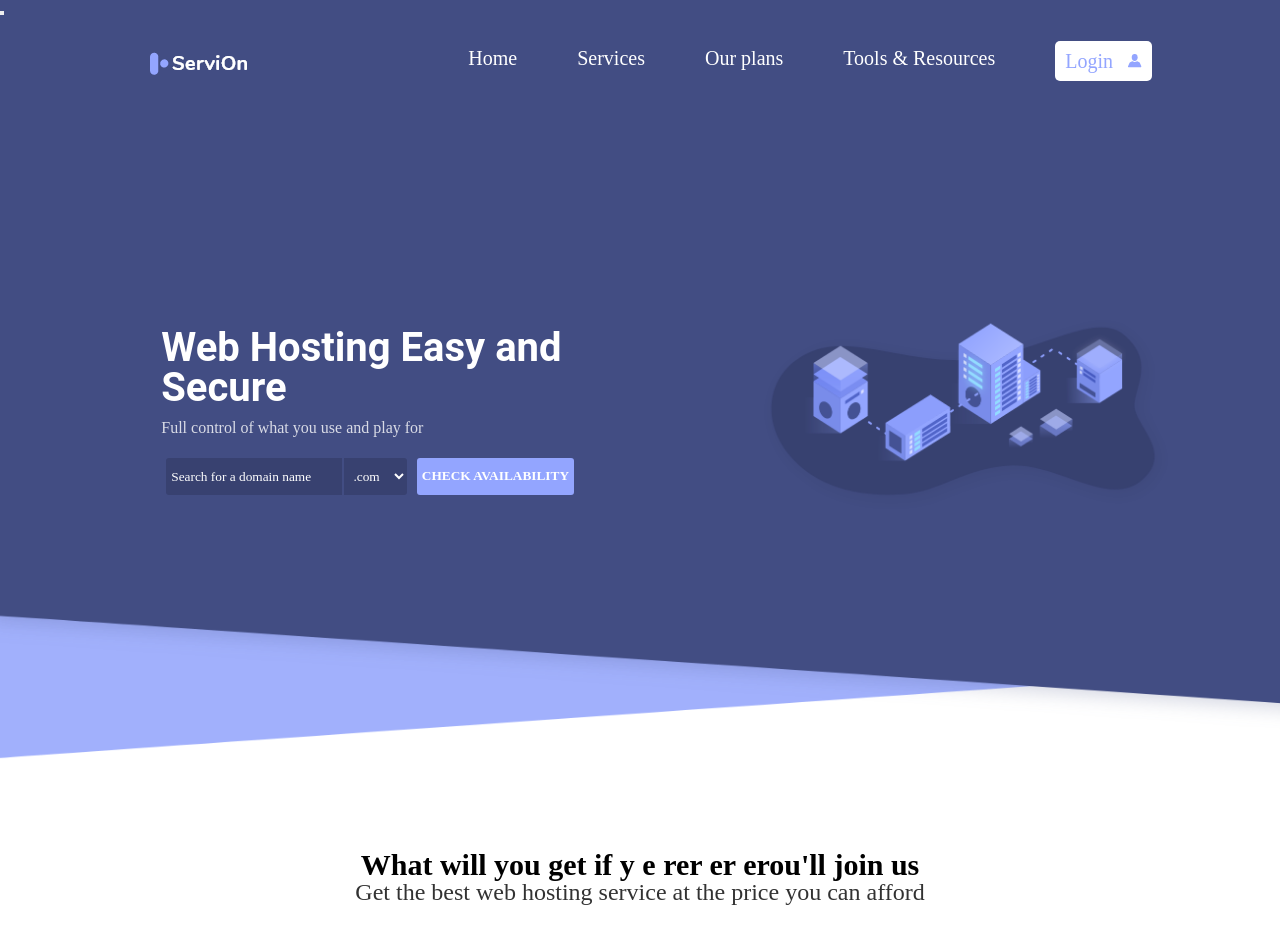
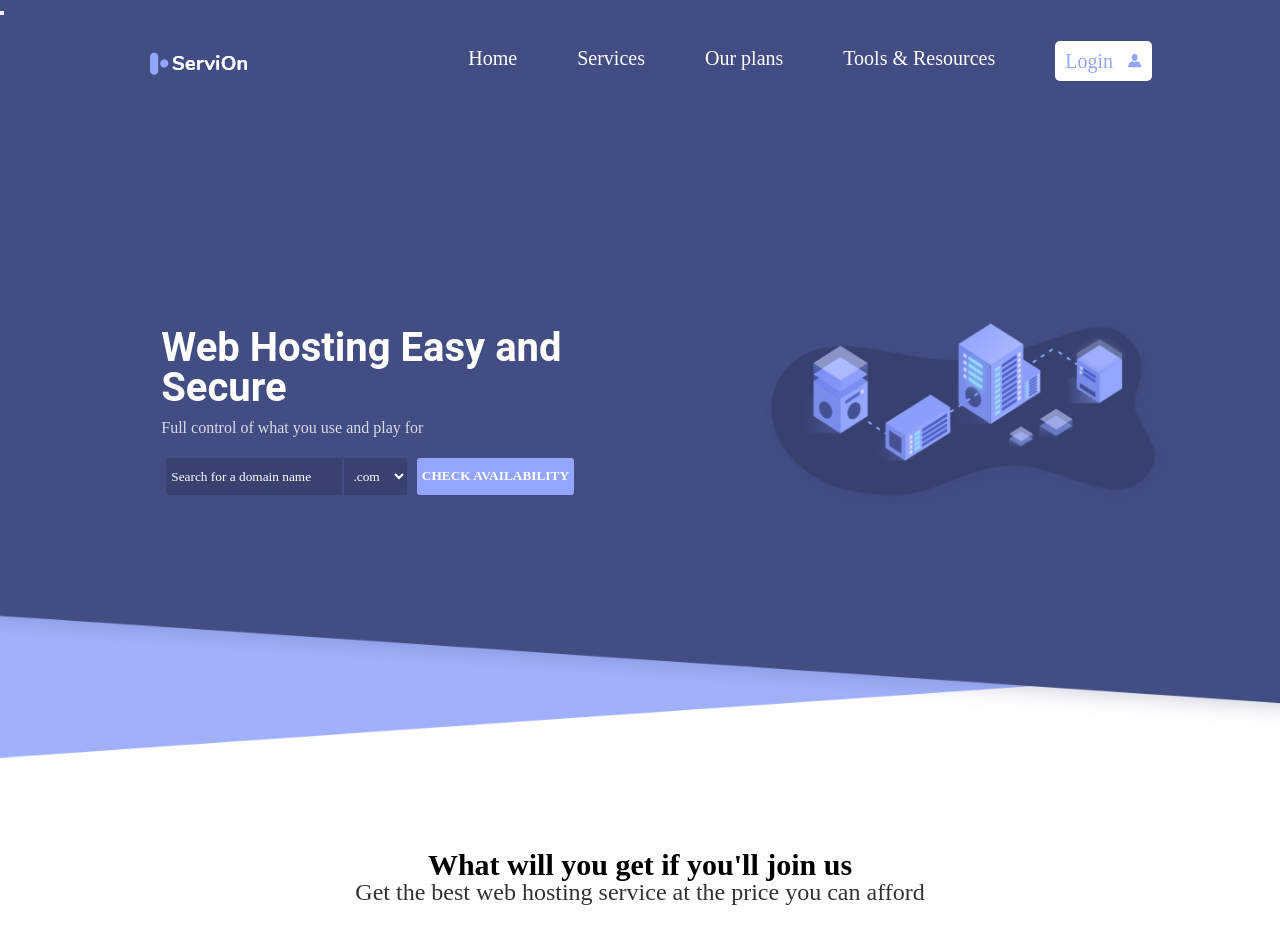
Before and after one commit to LoloRigolo/Maquette-Servion, a plain HTML site: page index.html in a window 1280 px wide. Shown: the top 940 px of the page. Drawn offline with Linux system fonts and the light colour scheme.

```diff
--- a/index.html
+++ b/index.html
@@ -70,7 +70,7 @@
     <div class="container_2" id=ancre2>
 
         <div class="text">
-            <span class="title_advices">What will you get if y e rer er erou'll join us</span>
+            <span class="title_advices">What will you get if you'll join us</span>
             <p>Get the best web hosting service at the price you can afford</p>
         </div>
         <div class="grid_join">
```
